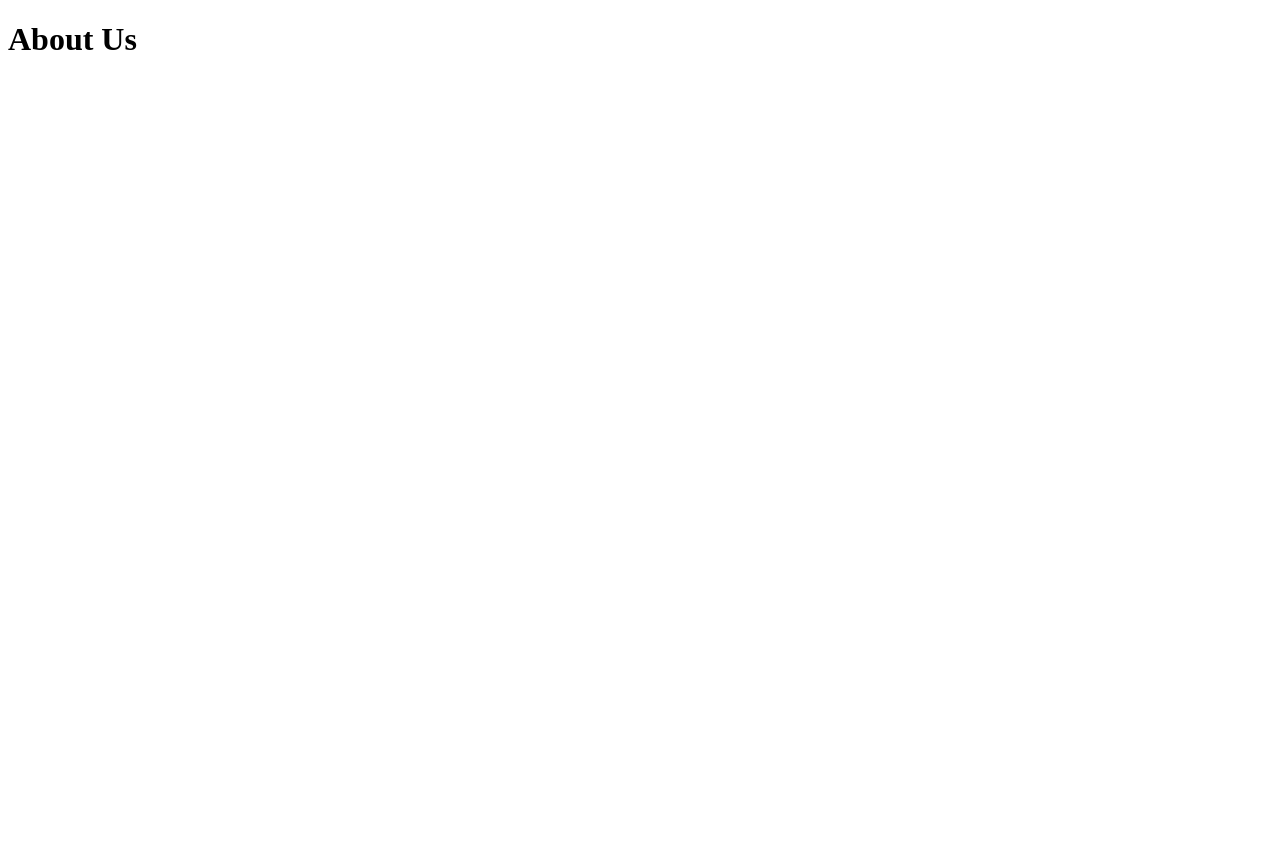
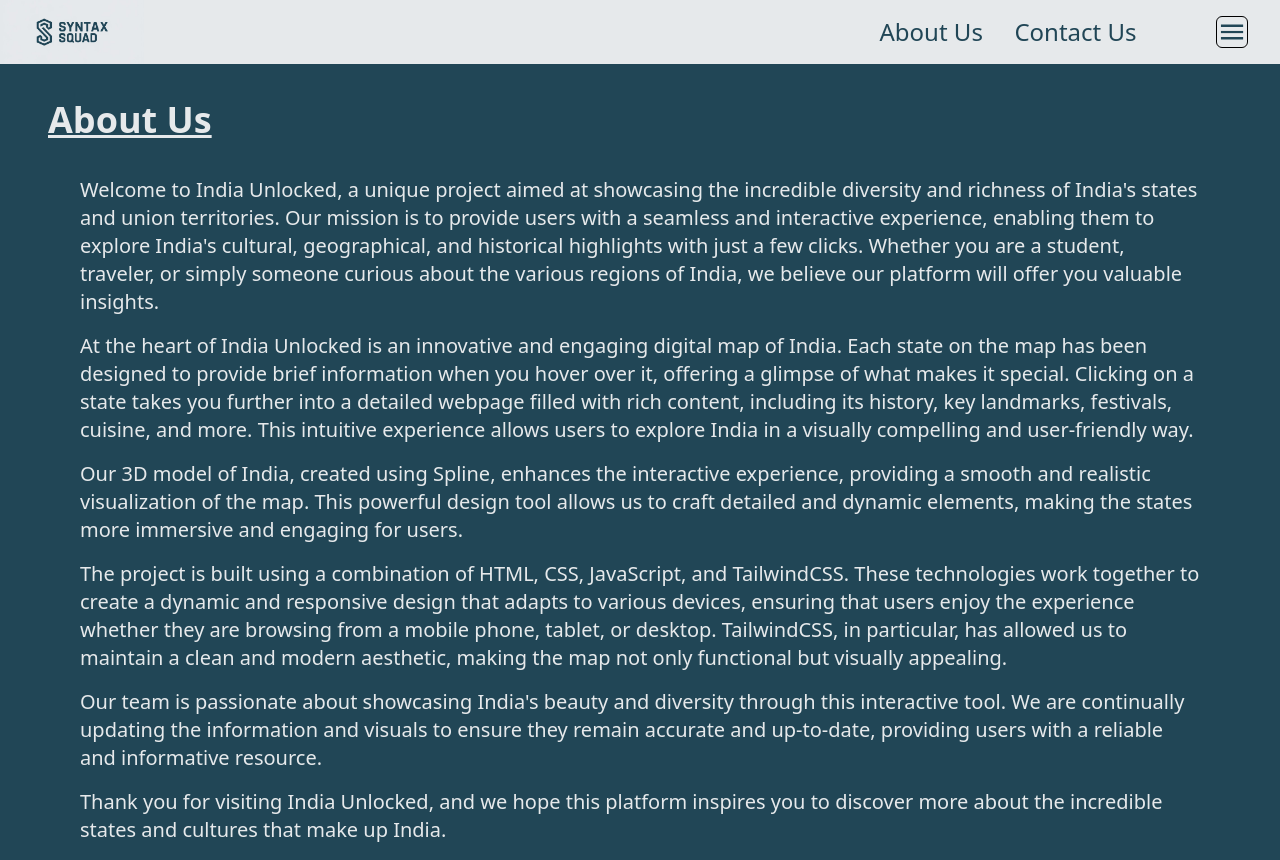
Before and after one commit to indiaunlocked/indiaunlocked.github.io, a plain HTML site: page home/about_us.html in a window 1280 px wide. Before the commit the page ends 800 px from the top, so only its background shows below. Drawn offline with Linux system fonts and the light colour scheme; files whose address does not match are found by name.

Commit message:
About Us File Added and Updated

```diff
--- a/home/about_us.html
+++ b/home/about_us.html
@@ -4,8 +4,52 @@
     <meta charset="UTF-8">
     <meta name="viewport" content="width=device-width, initial-scale=1.0">
     <title>About Us</title>
+    <link rel="stylesheet" href="output.css">
 </head>
-<body>
-    <h1>About Us</h1>
+<body class="bg-blue">
+    <div class="m-0 p-0">
+        <div class="h-16 w-full bg-grey fixed">
+            <div class="mt-4 mr-4 sm:mr-8 float-right h-8 w-8 flex justify-evenly items-center rounded-md border-black border-solid border">
+                <img src="/home/menu_icon.png" id="menu_icon" alt="menu_icon">
+            </div>
+            <div class="sm:visible invisible sm:float-right float-right sm:mt-4 sm:mr-4 md:mr-12 sm:flex sm:justify-evenly sm:items-center sm:w-60 md:w-80 sm:text-2xl font-medium">
+                <div class="cursor-pointer no-underline text-blue">
+                    <a href="/home/about_us.html">About Us</a>
+                </div>
+                <div class="cursor-pointer no-underline text-blue">
+                    <a href="/home/contact_us.html">Contact Us</a>
+                </div>
+            </div>
+            <div class="h-16 w-36 overflow-hidden flex justify-center items-center object-contain">
+                <img src="/home/logo.jpeg" alt="logo" class="h-36 w-36">
+            </div>
+        </div>
+        <div class="h-16 invisible"></div>
+        <div class=" text-grey h-full">
+            <div class="font-bold sm:text-4xl text-3xl max-w-full sm:h-28 h-24 underline flex items-center sm:ml-12 ml-6">
+                <div class="">About Us</div>
+            </div>
+            <div class="sm:ml-20 mb-4 sm:mr-20 sm:text-xl ml-10 mr-10">
+                <div>Welcome to India Unlocked, a unique project aimed at showcasing the incredible diversity and richness of India's states and union territories. Our mission is to provide users with a seamless and interactive experience, enabling them to explore India's cultural, geographical, and historical highlights with just a few clicks. Whether you are a student, traveler, or simply someone curious about the various regions of India, we believe our platform will offer you valuable insights.</div>
+            </div>
+            <div class="sm:ml-20 mb-4 sm:mr-20 sm:text-xl ml-10 mr-10">
+                <div>At the heart of India Unlocked is an innovative and engaging digital map of India. Each state on the map has been designed to provide brief information when you hover over it, offering a glimpse of what makes it special. Clicking on a state takes you further into a detailed webpage filled with rich content, including its history, key landmarks, festivals, cuisine, and more. This intuitive experience allows users to explore India in a visually compelling and user-friendly way.</div>
+            </div>
+            <div class="sm:ml-20 mb-4 sm:mr-20 sm:text-xl ml-10 mr-10">
+                <div>Our 3D model of India, created using Spline, enhances the interactive experience, providing a smooth and realistic visualization of the map. This powerful design tool allows us to craft detailed and dynamic elements, making the states more immersive and engaging for users.</div>
+            </div>
+            <div class="sm:ml-20 mb-4 sm:mr-20 sm:text-xl ml-10 mr-10">
+                <div>The project is built using a combination of HTML, CSS, JavaScript, and TailwindCSS. These technologies work together to create a dynamic and responsive design that adapts to various devices, ensuring that users enjoy the experience whether they are browsing from a mobile phone, tablet, or desktop. TailwindCSS, in particular, has allowed us to maintain a clean and modern aesthetic, making the map not only functional but visually appealing.
+                </div>
+            </div>
+            <div class="sm:ml-20 mb-4 sm:mr-20 sm:text-xl ml-10 mr-10">
+                <div>Our team is passionate about showcasing India's beauty and diversity through this interactive tool. We are continually updating the information and visuals to ensure they remain accurate and up-to-date, providing users with a reliable and informative resource.
+                </div>
+            </div>
+            <div class="sm:ml-20 mb-4 sm:mr-20 sm:text-xl ml-10 mr-10">
+                <div>Thank you for visiting India Unlocked, and we hope this platform inspires you to discover more about the incredible states and cultures that make up India.</div>
+            </div>
+        </div>
+    </div>
 </body>
 </html>
```
Also changed, not shown: home/contact_us.html (+19 -0 lines), index.html (+4 -2 lines), home/output.css.
